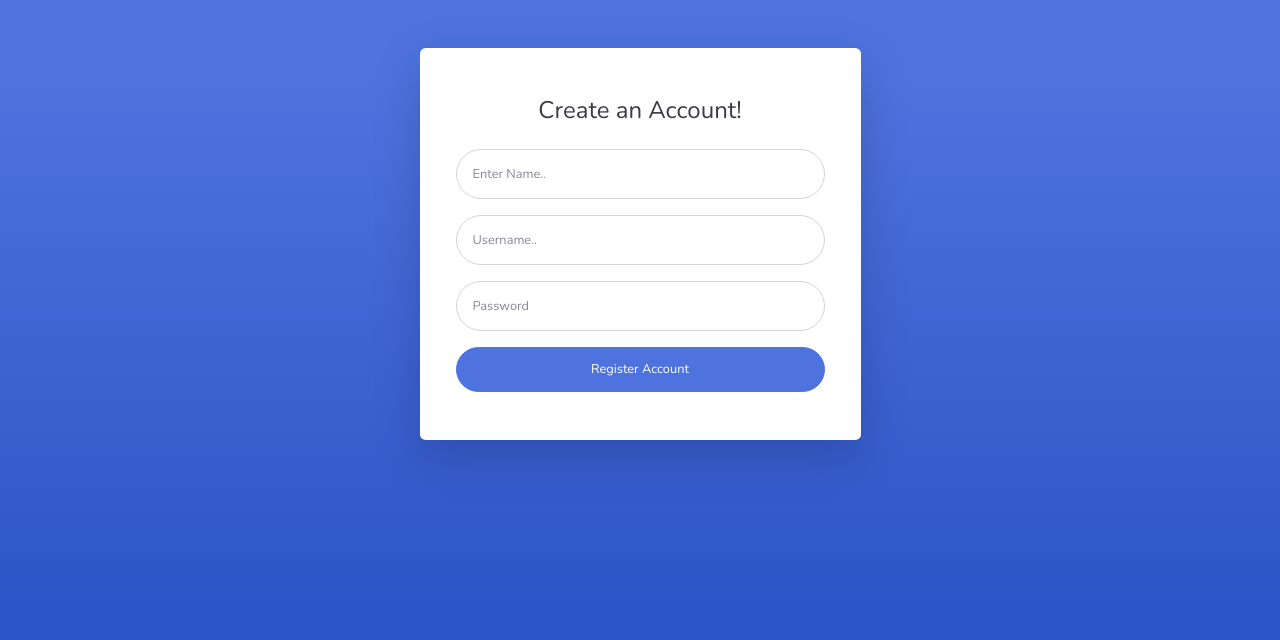
After one commit to nitadewi/resep-vsga, a PHP site: page /register.php in a window 1280 px wide. The commit adds this page. Shown: the top 640 px of the page. Run offline with PHP 8.4, Linux system fonts and the light colour scheme.

Commit message:
nambah form register dan folder layout res untuk menyimpan layout login dan register

```diff
--- /dev/null
+++ b/layoutRes/footer.php
@@ -0,0 +1,22 @@
+</div>
+        </div>
+
+      </div>
+
+    </div>
+
+  </div>
+
+  <!-- Bootstrap core JavaScript-->
+  <script src="vendor/jquery/jquery.min.js"></script>
+  <script src="vendor/bootstrap/js/bootstrap.bundle.min.js"></script>
+
+  <!-- Core plugin JavaScript-->
+  <script src="vendor/jquery-easing/jquery.easing.min.js"></script>
+
+  <!-- Custom scripts for all pages-->
+  <script src="js/sb-admin-2.min.js"></script>
+
+</body>
+
+</html>
--- /dev/null
+++ b/layoutRes/header.php
@@ -0,0 +1,32 @@
+<!DOCTYPE html>
+<html lang="en">
+
+<head>
+
+  <meta charset="utf-8">
+  <meta http-equiv="X-UA-Compatible" content="IE=edge">
+  <meta name="viewport" content="width=device-width, initial-scale=1, shrink-to-fit=no">
+  <meta name="description" content="">
+  <meta name="author" content="">
+
+  <title>Login</title>
+
+  <!-- Custom fonts for this template-->
+  <link href="vendor/fontawesome-free/css/all.min.css" rel="stylesheet" type="text/css">
+  <link href="https://fonts.googleapis.com/css?family=Nunito:200,200i,300,300i,400,400i,600,600i,700,700i,800,800i,900,900i" rel="stylesheet">
+
+  <!-- Custom styles for this template-->
+  <link href="css/sb-admin-2.min.css" rel="stylesheet">
+
+</head>
+
+<body class="bg-gradient-primary">
+
+  <div class="container">
+
+    <!-- Outer Row -->
+    <div class="row justify-content-center">
+
+      <div class="col-lg-5">
+        <div class="card o-hidden border-0 shadow-lg my-5">
+          <div class="card-body p-0">
--- /dev/null
+++ b/register.php
@@ -0,0 +1,27 @@
+<?php include 'layoutRes/header.php'; ?>
+            <!-- Nested Row within Card Body -->
+            <div class="row">
+                <div class="p-5" style="width:100%">
+                  <div class="text-center">
+                    <h1 class="h4 text-gray-900 mb-4">Create an Account!</h1>
+                  </div>
+                  <form class="user">
+                  <div class="form-group">
+                      <input type="text" class="form-control form-control-user"   placeholder="Enter Name..">
+                    </div>
+                    <div class="form-group">
+                      <input type="text" class="form-control form-control-user"   placeholder="Username..">
+                    </div>
+                    <div class="form-group">
+                      <input type="password" class="form-control form-control-user"  placeholder="Password">
+                    </div>
+
+                    <a href="login.html" class="btn btn-primary btn-user btn-block">
+                  Register Account
+                </a>
+
+                </div>
+
+            </div>
+
+<?php include 'layoutRes/footer.php'; ?>
```
Also changed, not shown: login.php (+2 -53 lines).
